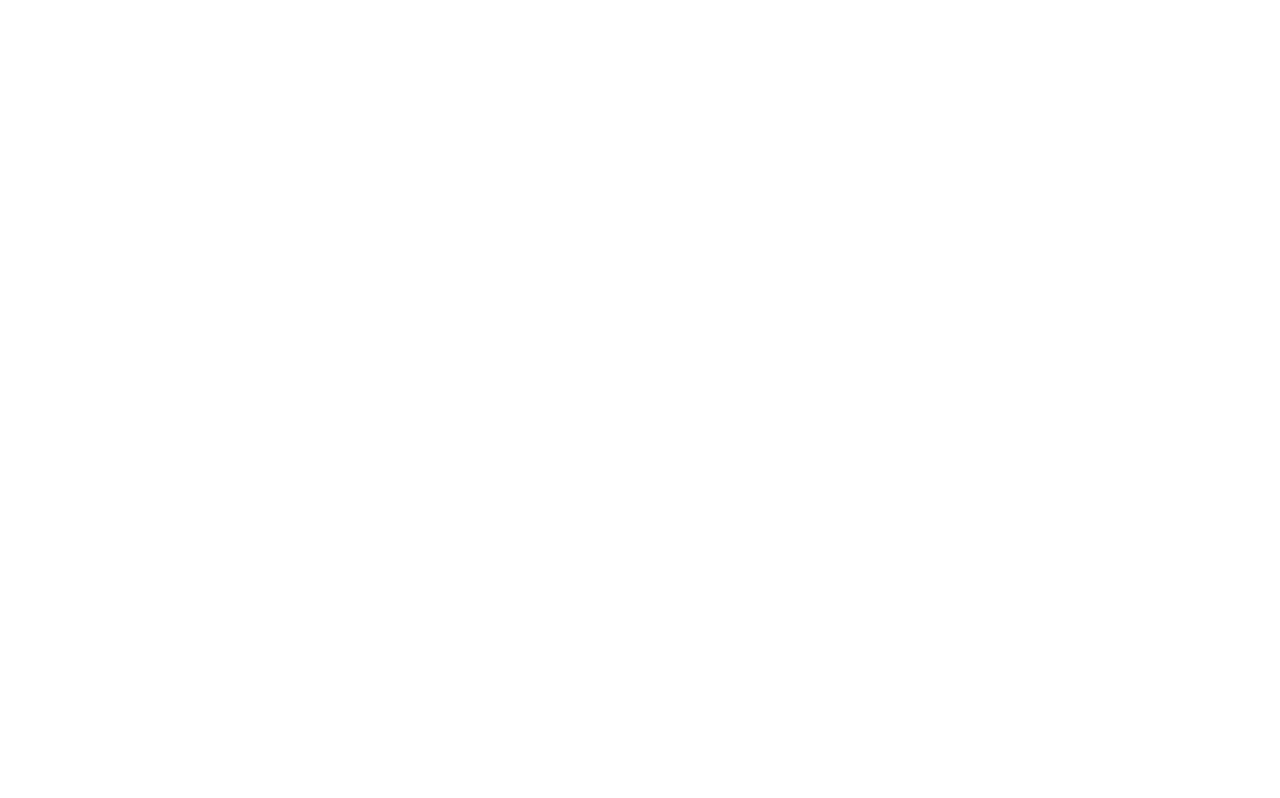
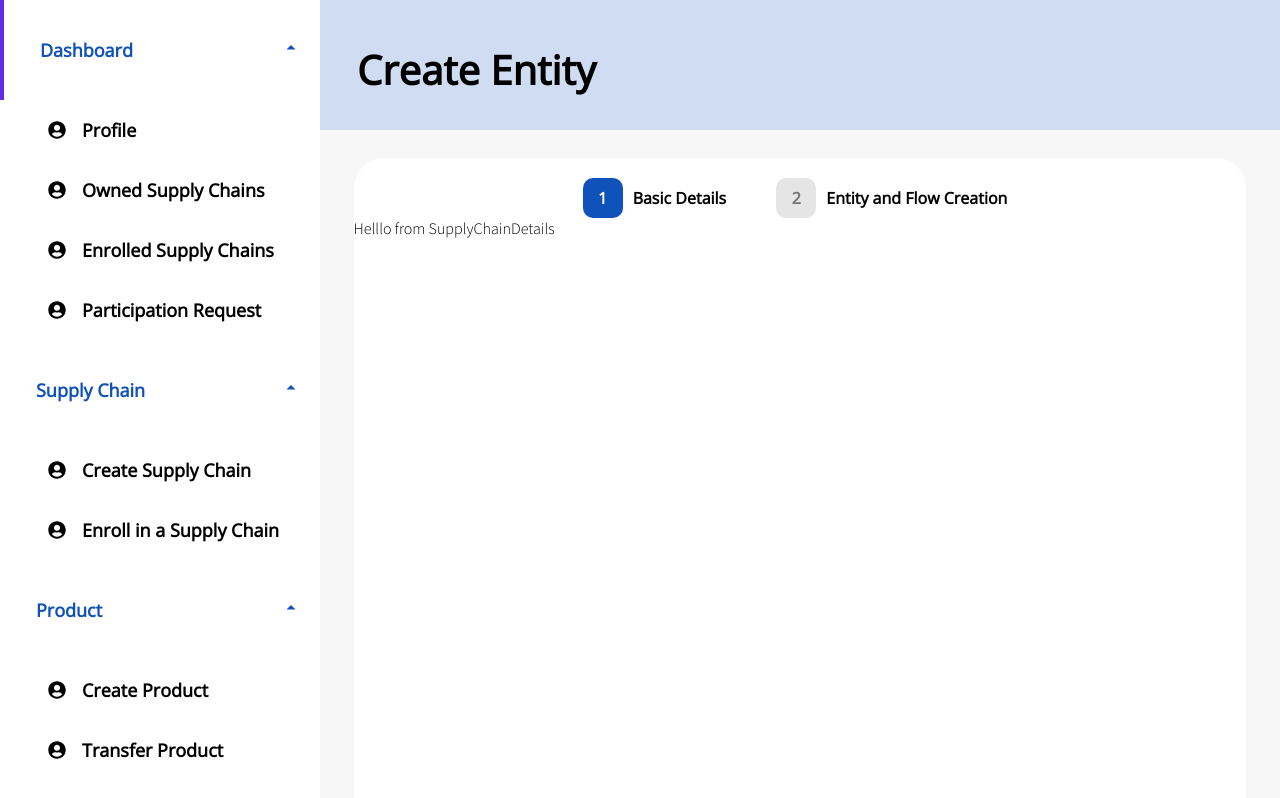
Before and after one commit to Secure-chain/frontend-v2, a React (Create React App) app: page / in a window 1280 px wide. Shown: the top 798 px of the page. Built offline with nearby package versions, Linux system fonts and the light colour scheme.

Commit message:
feat:Sidenav

```diff
--- a/package.json
+++ b/package.json
@@ -15,9 +15,11 @@
     "react": "^17.0.2",
     "react-dom": "^17.0.2",
     "react-google-login": "^5.2.2",
+    "react-icons": "^4.3.1",
     "react-router-dom": "^5.3.0",
     "react-scripts": "^3.4.4",
     "react-select": "^5.1.0",
+    "styled-components": "^5.3.3",
     "web-vitals": "^2.1.2",
     "web3": "^1.6.0"
   },
--- a/src/App.js
+++ b/src/App.js
@@ -1,13 +1,15 @@
 import React from 'react'
 import {BrowserRouter as Router, Route, Switch} from 'react-router-dom'
+import SideNav from './components/sideNav/SideNav'
 import CreateEntity from './pages/entity/CreateEntity'
 function App() {
   return (
     <div>
       <Router>
+      <SideNav/>
+      <CreateEntity/>
         <Switch>
           {/* <Route exact path="/" component={Home}/> */}
-          <Route exact path="/createEntity" component={CreateEntity}/>
         </Switch>
       </Router>
 
--- a/src/components/sideNav/SideNav.js
+++ b/src/components/sideNav/SideNav.js
@@ -1,7 +1,46 @@
+import styled from 'styled-components'
 import React from 'react';
+import SideNavItem from './SideNavItem';
+import SideNavSubclass from './SideNavSubclass';
 
 function SideNav() {
-  return <div></div>;
+
+  const SideBarNav = styled.nav`
+    background: #ffffff;
+    width: 25%;
+    height: 100vh;
+    display: flex;
+    justify-content: center;
+    position: fixed;
+    top: 0;
+    transition: 350ms;
+    z-index: 10;
+    font-family: Open Sans;
+    font-style: normal;
+    font-weight: bold;
+    font-size: 24px;
+    line-height: 33px;
+    font-color: #0F52BA;
+  `;
+
+  const SideBarWrap = styled.div`
+    width : 100%;
+    color: #0F52BA;
+    overflow-y: auto;
+    ::-webkit-scrollbar {
+      display: none;
+    }
+  `;
+
+  return <>
+    <SideBarNav>
+      <SideBarWrap>
+        {SideNavItem.map((item, index)=>{
+          return <SideNavSubclass item = {item} key = {index} />
+        })}
+      </SideBarWrap>
+    </SideBarNav>
+  </>;
 }
 
 export default SideNav;
--- a/src/components/sideNav/SideNavItem.js
+++ b/src/components/sideNav/SideNavItem.js
@@ -1,7 +1,89 @@
 import React from 'react';
+import * as FaIcons from 'react-icons/fa';
+import * as RiIcons from 'react-icons/ri'
 
-function SideNavItem() {
-  return <div></div>;
-}
+const SideNavItem = [
+  {
+    title : 'Dashboard',
+    path : '',
+    iconClosed : <RiIcons.RiArrowDownSFill />,
+    iconOpened : <RiIcons.RiArrowUpSFill />,
+
+    subNav : [
+      {
+        title : 'Profile',
+        path : '',
+        icon : <FaIcons.FaUserCircle/>
+      },
+      {
+        title : 'Owned Supply Chains',
+        path : '',
+        icon : <FaIcons.FaUserCircle/>
+      },
+      {
+        title : 'Enrolled Supply Chains',
+        path : '',
+        icon : <FaIcons.FaUserCircle/>
+      },
+      {
+        title : 'Participation Request',
+        path : '',
+        icon : <FaIcons.FaUserCircle/>
+      }
+    ]
+  },
+  {
+    title : 'Supply Chain',
+    path : '',
+    iconClosed : <RiIcons.RiArrowDownSFill />,
+    iconOpened : <RiIcons.RiArrowUpSFill />,
+
+    subNav : [
+      {
+        title : 'Create Supply Chain',
+        path : '',
+        icon : <FaIcons.FaUserCircle/>
+      },
+      {
+          title : 'Enroll in a Supply Chain',
+          path : '',
+          icon : <FaIcons.FaUserCircle/>
+      }
+    ]
+  },
+  {
+    title : 'Product',
+    path : '',
+    iconClosed : <RiIcons.RiArrowDownSFill />,
+    iconOpened : <RiIcons.RiArrowUpSFill />,
+
+    subNav : [
+      {
+        title : 'Create Product',
+        path : '',
+        icon : <FaIcons.FaUserCircle/>
+      },
+      {
+        title : 'Transfer Product',
+        path : '',
+        icon : <FaIcons.FaUserCircle/>
+      }
+    ]
+  },
+  {
+    title : 'Tracking',
+    path : '',
+    iconClosed : <RiIcons.RiArrowDownSFill />,
+    iconOpened : <RiIcons.RiArrowUpSFill />,
+
+    subNav : [
+      {
+        title : 'Product Tracking',
+        path : '',
+        icon : <FaIcons.FaUserCircle/>
+      }
+    ]
+  }
+];
 
 export default SideNavItem;
--- a/src/components/sideNav/SideNavSubclass.js
+++ b/src/components/sideNav/SideNavSubclass.js
@@ -1,7 +1,73 @@
-import React from 'react';
+import React, { useState } from 'react';
+import { Link } from 'react-router-dom';
+import styled from 'styled-components';
 
-function SideNavSubclass() {
-  return <div></div>;
+const SidebarLink = styled(Link)`
+  display: flex;
+  color: #e1e9fc;
+  justify-content: space-between;
+  align-items: center;
+  padding: 20px;
+  list-style: none;
+  height: 60px;
+  text-decoration: none;
+  font-size: 18px;
+  color: #0F52BA;
+  &:hover {
+    background: #ffffff;
+    border-left: 4px solid #632ce4;
+    cursor: pointer;
+  }
+`;
+
+const SidebarLabel = styled.span`
+  margin-left: 16px;
+`;
+
+const DropdownLink = styled(Link)`
+  background: #ffffff;
+  height: 60px;
+  padding-left: 3rem;
+  display: flex;
+  align-items: center;
+  text-decoration: none;
+  color: black;
+  font-size: 18px;
+  &:hover {
+    background: #ffffff;
+    cursor: pointer;
+  }
+`;
+
+const SideNavSubclass = ({item}) => {
+  const [subnav, setSubnav] = useState(true);
+
+  const showSubnav = () => {
+    setSubnav(!subnav);
+  }
+  return <>
+    <SidebarLink to = {item.path} onClick = {item.subNav && showSubnav}>
+      <div>
+        <SidebarLabel>{item.title}</SidebarLabel>
+      </div>
+      <div>
+        {item.subNav && subnav
+          ? item.iconOpened
+          : item.subNav
+          ? item.iconClosed
+          : null}
+      </div>
+    </SidebarLink>
+    {subnav &&
+        item.subNav.map((item, index) => {
+          return (
+            <DropdownLink to={item.path} key={index}>
+              {item.icon}
+              <SidebarLabel>{item.title}</SidebarLabel>
+            </DropdownLink>
+          );
+        })}
+  </>
 }
 
 export default SideNavSubclass;
```
Also changed, not shown: 1 other file (tests, documents, lock files or other folders).
